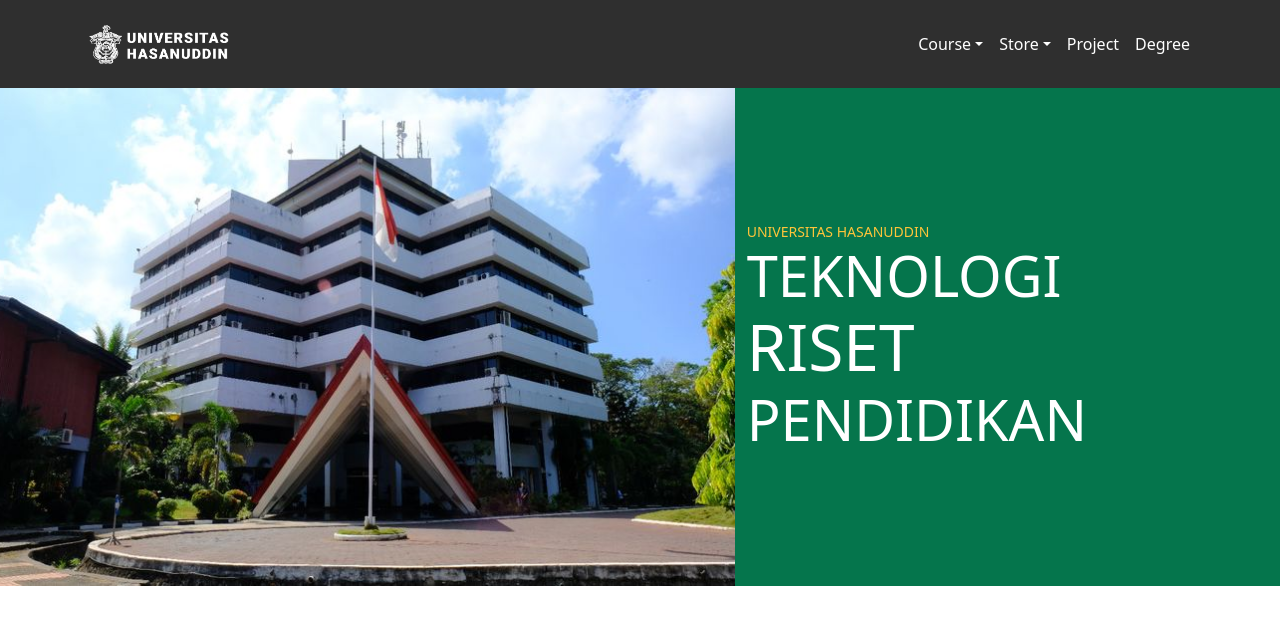
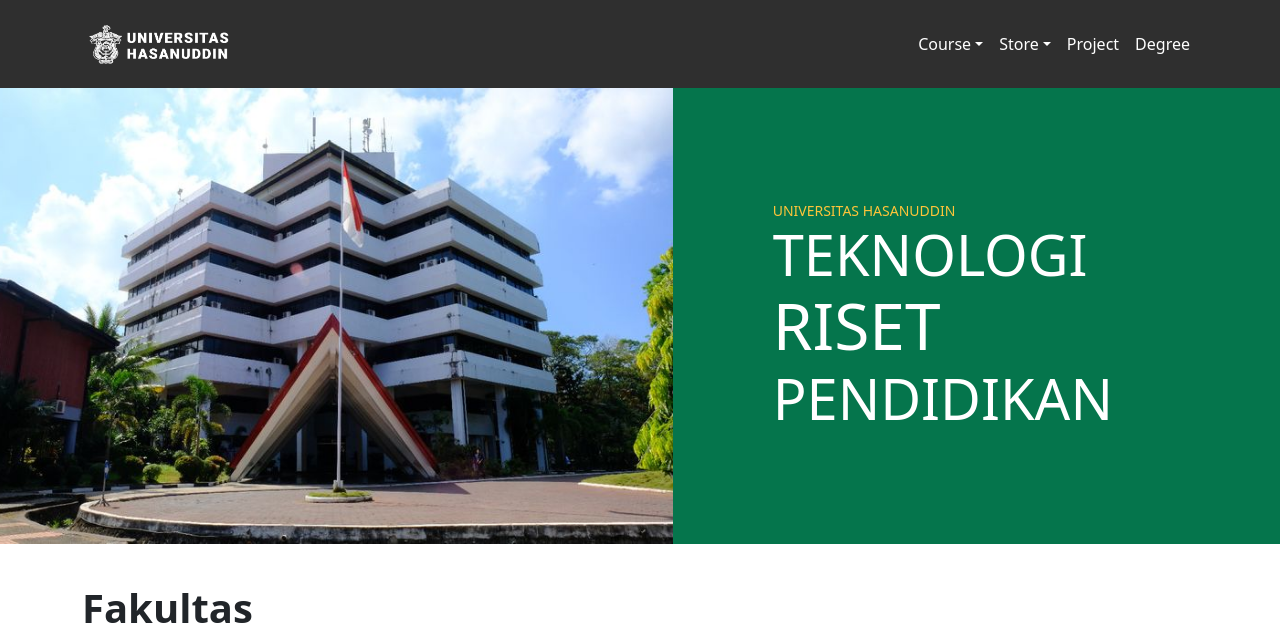
Before and after one commit to dne-iman/portal-unhas-html, a website: page index.html in a window 1280 px wide. Shown: the top 623 px of the page. Drawn offline with nearby package versions, Linux system fonts and the light colour scheme.

Commit message:
fix image on first section

```diff
--- a/assets/css/main.scss
+++ b/assets/css/main.scss
@@ -276,3 +276,10 @@
     }
   }
 }
+
+.img-home {
+  width: 90%;
+  @media (max-width: 768px) {
+    width: 100%;
+  }
+}
--- a/index.html
+++ b/index.html
@@ -128,11 +128,11 @@
 
 
     <div class="bg-danger">
-        <div class="row" style="max-width: 100vw;">
-            <div class="col-7 p-0" style="overflow-x: hidden;">
-                <img src="assets/img/bg-02.jpeg" class="img-fluid" alt="">
+        <div class="row">
+            <div class="col-12 col-lg-7 p-0" style="overflow-x: hidden;">
+                <img src="assets/img/bg-02.jpeg" class="img-fluid img-home" alt="">
             </div>
-            <div class="col-12 col-lg-3 col-md-12 text-white d-flex flex-column justify-content-center">
+            <div class="col-12 col-lg-3 col-md-12 text-white d-flex flex-column justify-content-center py-4 px-4">
                 <div class="small text-warning">UNIVERSITAS HASANUDDIN</div>
                 <div class="display-4">TEKNOLOGI</div>
                 <div class="display-3">RISET</div>
```
Also changed, not shown: assets/css/main.css.
